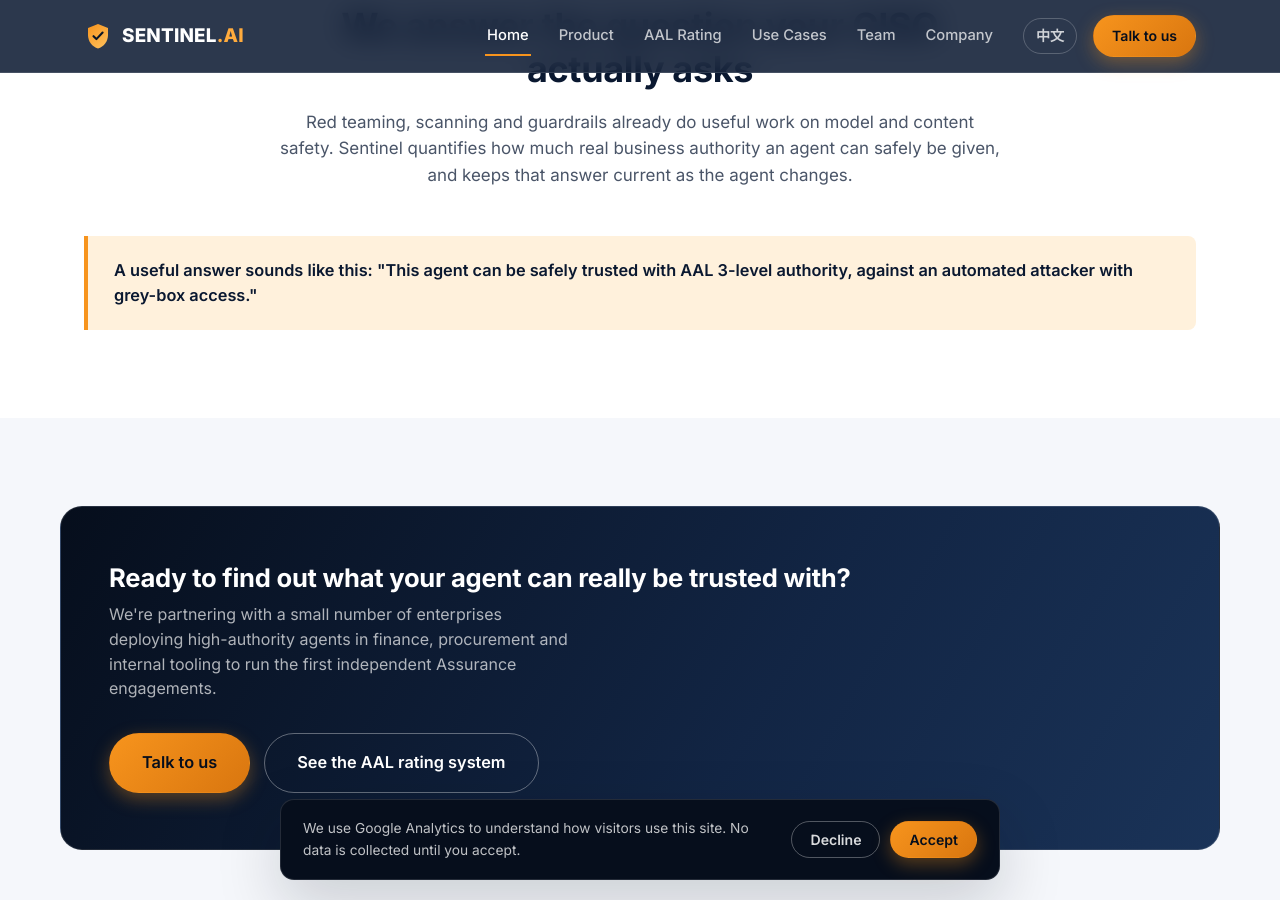
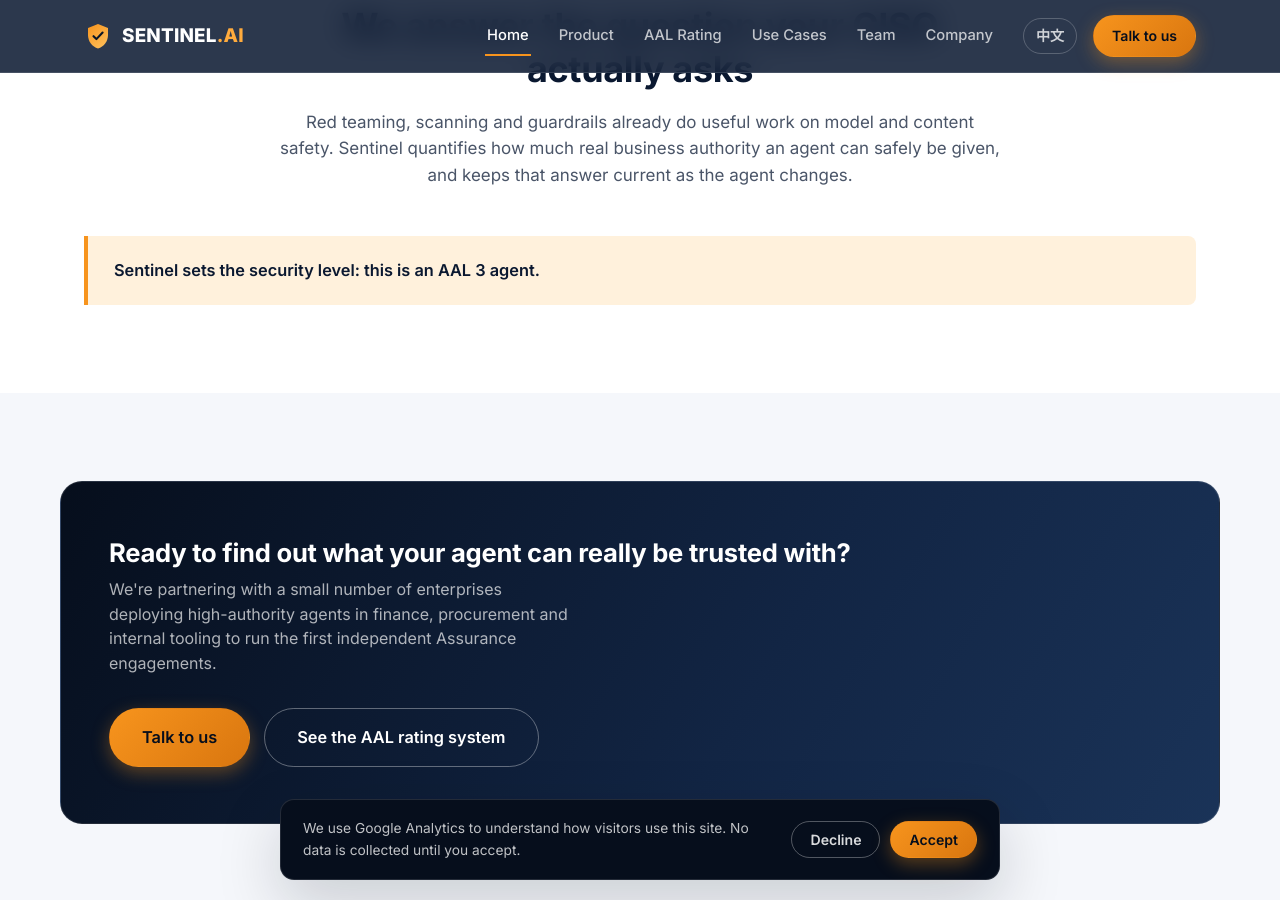
Before and after one commit to sentinel-ai-security/sentinel-ai-security.github.io, a Jekyll site: the page built from en/index.html, in a window 1280 px wide and 900 px high, scrolled down 2317 px. Built offline with Jekyll 4.4.1, drawn with Linux system fonts in a browser that asks for light colours.

Commit message:
Rework the homepage AAL callout to state the claim directly
Replaces the quoted-example framing ("a useful answer sounds like
this...") with a direct statement of what Sentinel does: sets the
security level, and this agent is AAL 3. Matches the site's shift
toward direct capability claims over illustrative examples. EN and ZH
now say the same thing the same way.

Co-Authored-By: Claude Sonnet 5 <noreply@anthropic.com>

```diff
--- a/en/index.html
+++ b/en/index.html
@@ -151,9 +151,7 @@ description: >-
       </p>
     </div>
     <div class="callout">
-      A useful answer sounds like this: "This agent can be safely trusted
-      with AAL&nbsp;3-level authority, against an automated attacker with
-      grey-box access."
+      Sentinel sets the security level: this is an AAL&nbsp;3 agent.
     </div>
   </div>
 </section>
--- a/zh/index.html
+++ b/zh/index.html
@@ -144,7 +144,7 @@ description: >-
       </p>
     </div>
     <div class="callout">
-      一个有用的答案是这样的："在自动化攻击者、灰盒信息条件下，这个Agent可以被安全地赋予AAL 3级别的权限。"
+      Sentinel给出安全等级：这是AAL 3级别的Agent。
     </div>
   </div>
 </section>
```
